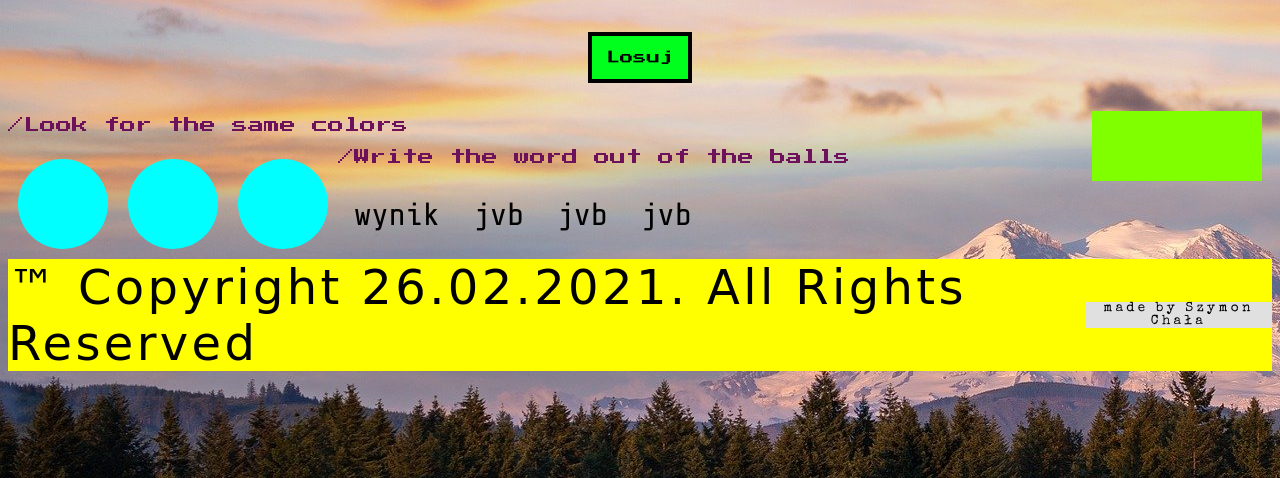
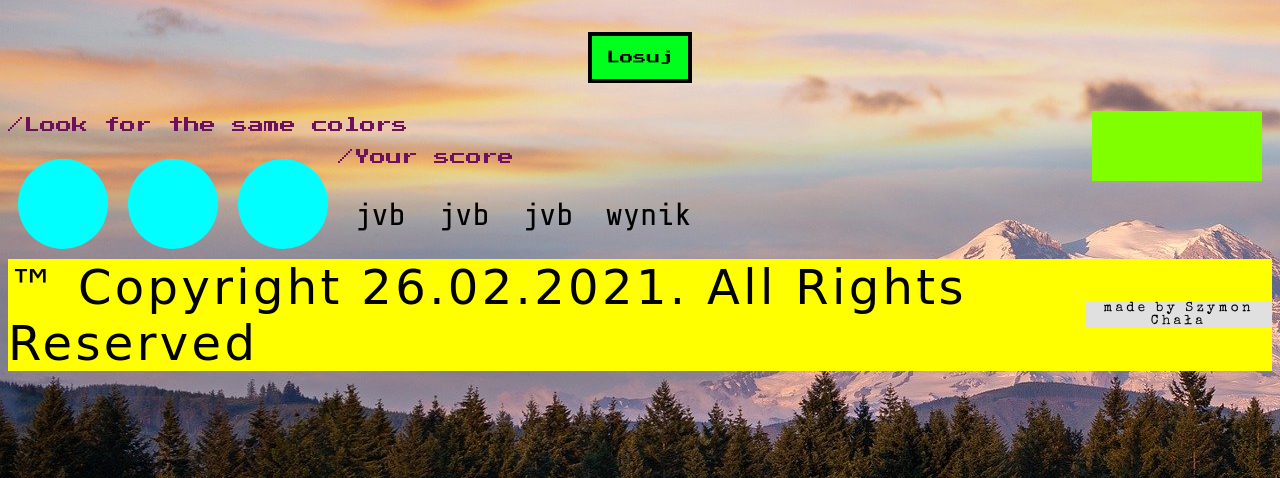
Before and after one commit to szymel2020/Lesson-7-Game, a plain HTML site: page game.html in a window 1280 px wide. Shown: the part 322-800 px from the top of the page. Drawn offline with nearby package versions, Linux system fonts and the light colour scheme; a web font is replaced by a local one.

Commit message:
add Your score

```diff
--- a/game.html
+++ b/game.html
@@ -36,13 +36,13 @@
 	</section>
 
 
-	<p class="how">&frasl;Write the word out of the balls</p>
+	<p class="how">&frasl;Your score</p>
 
-	<aside id="win1" >wynik</aside>
 
 	<aside id="win2" >jvb</aside>
 	<aside id="win3" >jvb</aside>
 	<aside id="win4" >jvb</aside>
+	<aside id="win1" >wynik</aside>
 
 
 
```
